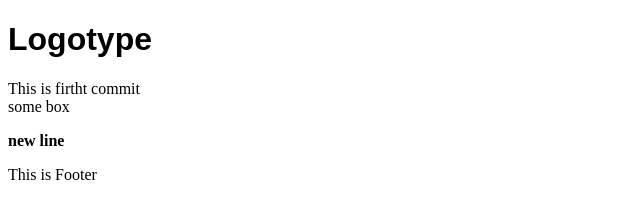
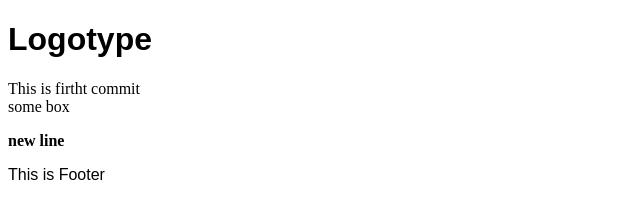
Before and after one commit to boyardd/homework, a plain HTML site: page index.html in a window 1280 px wide. Shown: the full height of the page, 0-640 px from the left. Drawn offline with Linux system fonts and the light colour scheme.

Commit message:
added footer_2

```diff
--- a/index.html
+++ b/index.html
@@ -6,6 +6,10 @@
 <style>
 	.header {
 	font-family: arial;
+	}
+
+	.footer{
+		font-family: arial;
 	}
 
 </style>
@@ -18,7 +22,7 @@
 	This is firtht commit
 	<div> some box <p> <b> new line</b> </p> </div>
 
-<div>
+<div class="footer">
 	<p> This is Footer </p>
 </div>
 </body>
```
